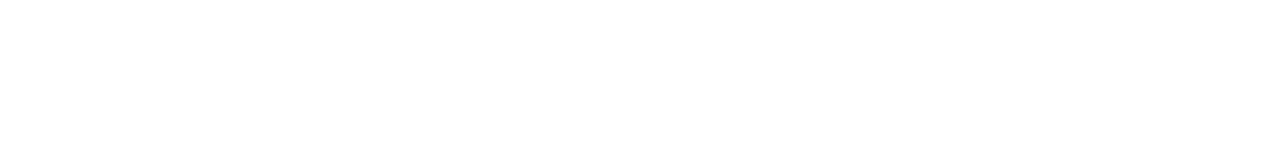
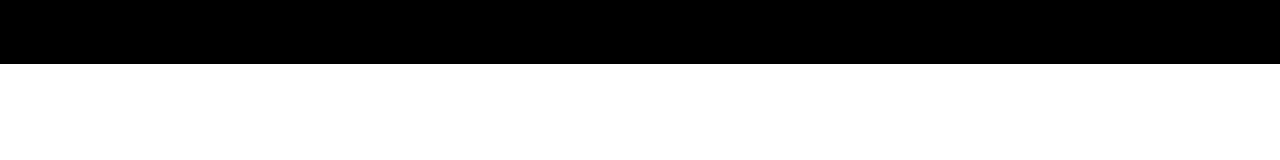
Before and after one commit to pedromatosonv/html-css-navigation-bar, a plain HTML site: page index.html in a window 1280 px wide. Drawn offline with Linux system fonts and the light colour scheme.

Commit message:
solution 1

```diff
--- a/index.html
+++ b/index.html
@@ -11,6 +11,12 @@
     <link rel="stylesheet" href="style.css">
 </head>
 <body>
-
+    <ul>
+        <li>About</li>
+        <li>Courses</li>
+        <li>Forum</li>
+        <li>Learning Paths</li>
+        <li>Contact</li>
+    </ul>
 </body>
 </html>
--- a/style.css
+++ b/style.css
@@ -0,0 +1,33 @@
+ul {
+    display: flex;
+    flex-direction: column;
+    align-items: center;
+
+    background: black;
+    padding: 1.5em;
+}
+
+li {
+    list-style: none;
+}
+
+a {
+    color: white;
+    line-height: 2em;
+    text-decoration: none;
+}
+
+@media (min-width: 768px) {
+    ul {
+        flex-direction: row;
+        justify-content: flex-end;
+    }
+
+    li + li {
+        margin-left: 1em;
+    }
+
+    a {
+        line-height: normal;
+    }
+}
```
